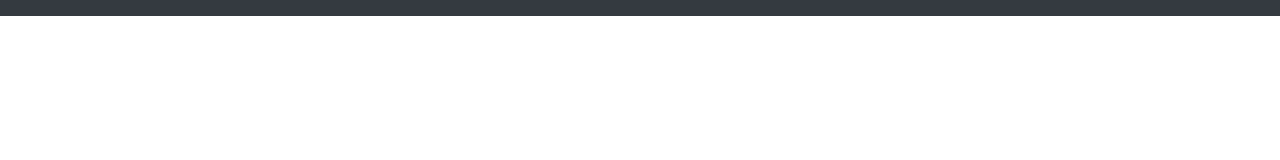
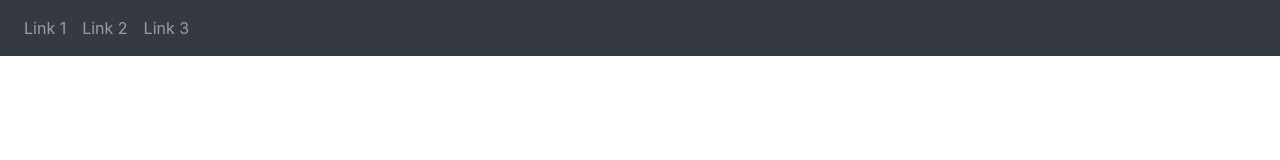
Before and after one commit to Mercers-Kitchen/Mercers-Kitchen.github.io, a plain HTML site: page index.html in a window 1280 px wide. Drawn offline with nearby package versions, Linux system fonts and the light colour scheme.

Commit message:
More additions

```diff
--- a/index.html
+++ b/index.html
@@ -19,6 +19,18 @@
 
   <body>
     <nav class="navbar navbar-expand-sm bg-dark navbar-dark fixed-top">
+      <!-- Links -->
+      <ul class="navbar-nav">
+        <li class="nav-item">
+          <a class="nav-link" href="#">Link 1</a>
+        </li>
+        <li class="nav-item">
+          <a class="nav-link" href="#">Link 2</a>
+        </li>
+        <li class="nav-item">
+          <a class="nav-link" href="#">Link 3</a>
+        </li>
+      </ul>
     </nav>
   </body>
 </html>
```
